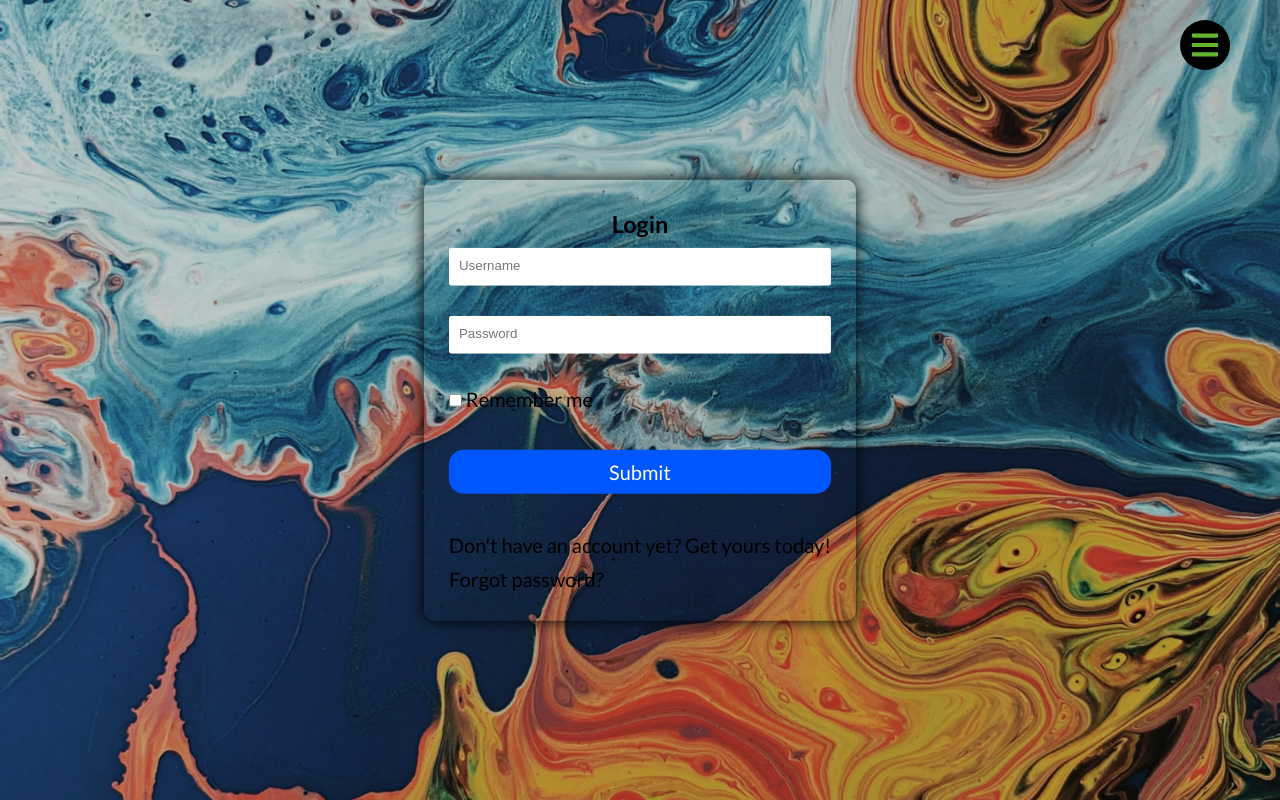
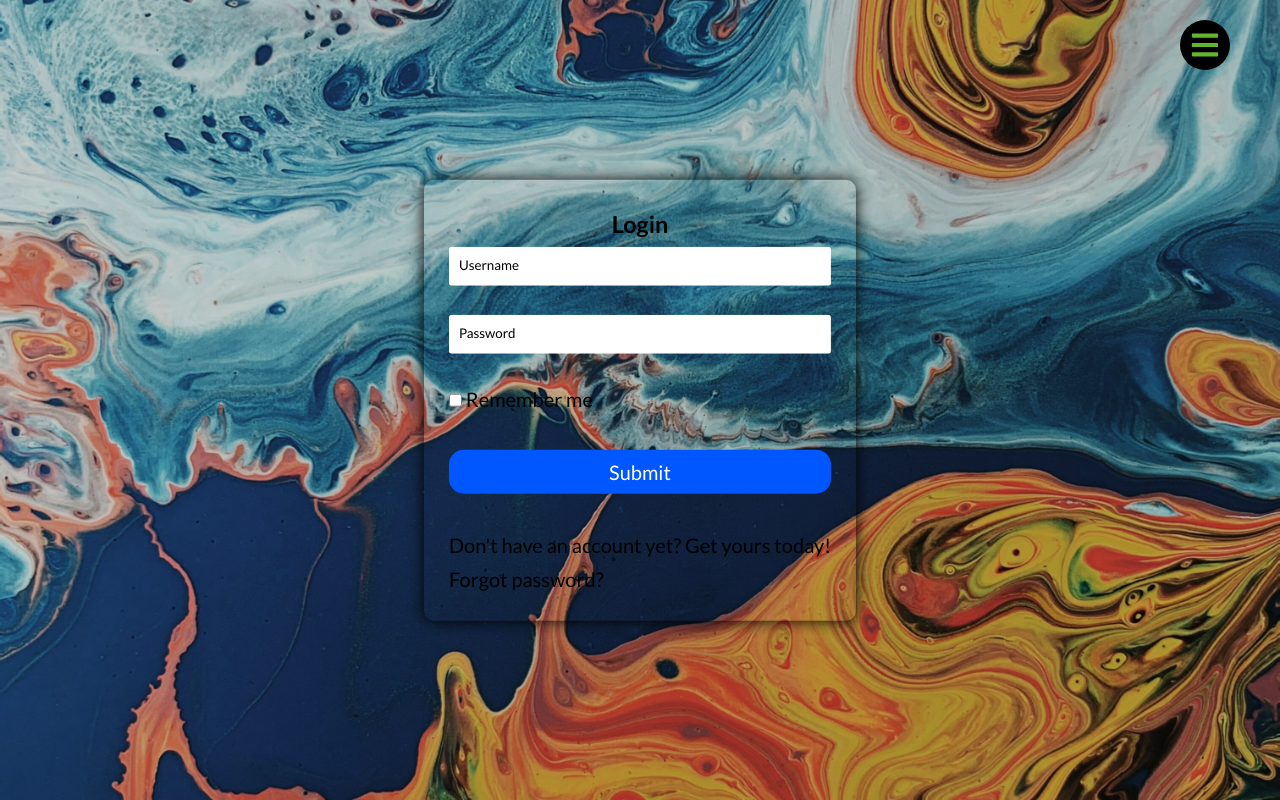
Before and after one commit to V01D0/colloquium, a Flask app: template app/templates/auth/login.html in a window 1280 px wide. Run offline with Flask 2, Linux system fonts and the light colour scheme; the template is opened without the code that fills it, so the values that code supplies are empty, except form fields; form fields are guessed from the names that the template uses; parts of the project's set-up code (start-up, migrations or seed data) failed here and were passed over.

Commit message:
SCSS/CSS changes

```diff
--- a/app/static/css/style.css
+++ b/app/static/css/style.css
@@ -118,6 +118,8 @@ body {
     width: 100%;
     padding: 1rem;
     color: #fff; }
+  .btn__create-blog {
+    width: 50%; }
 
 .container {
   position: absolute;
@@ -137,7 +139,8 @@ body {
   border-bottom: 3px solid transparent;
   padding: 1rem;
   width: 100%;
-  display: inline-block; }
+  display: inline-block;
+  font-family: inherit; }
   .form__input:focus {
     outline: none;
     box-shadow: 0 1rem 2rem rgba(0, 0, 0, 0.1);
@@ -145,7 +148,7 @@ body {
     .form__input:focus:invalid {
       border-bottom: 3px solid #ff3030; }
   .form__input::placeholder {
-    color: #777; }
+    color: #000; }
 
 .form__label {
   font-size: 1.2rem;
@@ -160,6 +163,9 @@ body {
   opacity: 0;
   visibility: hidden;
   transform: translateY(-4rem); }
+
+.form__textarea {
+  resize: none; }
 
 .nav-small {
   display: none; }
--- a/sass/abstracts/_variables.scss
+++ b/sass/abstracts/_variables.scss
@@ -5,6 +5,7 @@ $color-grey-dark: #777;
 
 $color-navbar-small: #65b62f;
 $color-cta-blue: #0057ff;
+$color-pink: #e53265;
 
 $color-invalid: #ff3030;
 
--- a/sass/components/_buttons.scss
+++ b/sass/components/_buttons.scss
@@ -24,4 +24,8 @@
     padding: 1rem;
     color: $color-white;
   }
+
+  &__create-blog {
+    width: 50%;
+  }
 }
--- a/sass/components/_form.scss
+++ b/sass/components/_form.scss
@@ -7,6 +7,7 @@
     padding: 1rem;
     width: 100%;
     display: inline-block;
+    font-family: inherit;
 
     &:focus {
       outline: none;
@@ -19,7 +20,7 @@
     }
 
     &::placeholder {
-      color: $color-grey-dark;
+      color: $color-black;
     }
   }
 
@@ -38,4 +39,8 @@
     visibility: hidden;
     transform: translateY(-4rem);
   }
+
+  &__textarea {
+    resize: none;
+  }
 }
```
